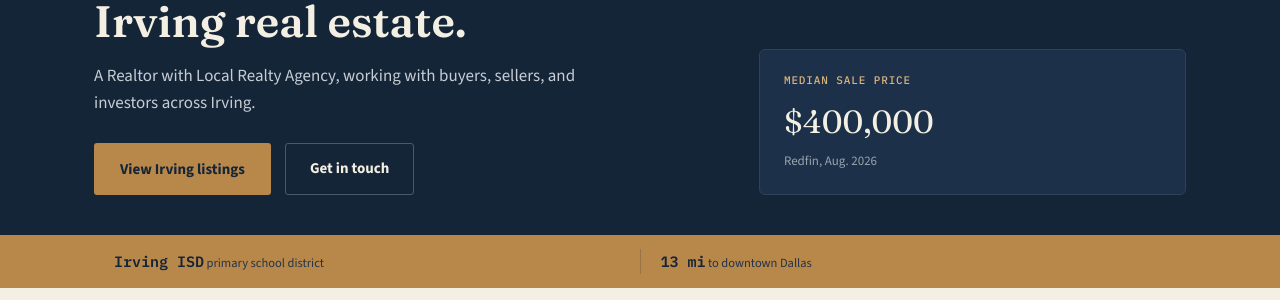
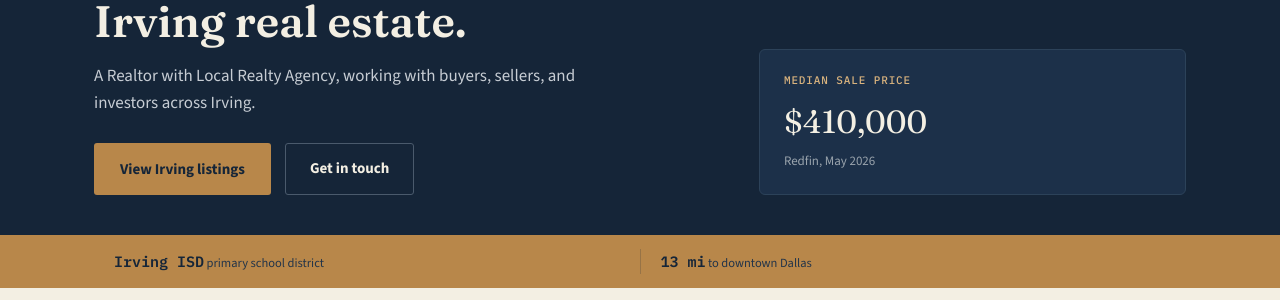
Before and after one commit to nathanielmorales7/deedanddoor, a Jekyll site: the page irving.html, which Jekyll copies as it is, in a window 1280 px wide and 900 px high. Shown: the part 199-499 px from the top of the window. Built offline with Jekyll 4.4.1, drawn with Linux system fonts in a browser that asks for light colours.

Commit message:
Correct median sale price to match real Redfin data (fixes region_type filter bug)

```diff
--- a/irving.html
+++ b/irving.html
@@ -208,8 +208,9 @@
     <div class="hero-fact">
       <div class="label">Median sale price</div>
       <!-- AUTO:PRICE:START -->
-      <div class="val">$400,000</div>
-      <div class="sub">Redfin, Aug. 2026</div>
+      <div class="val">$410,000</div>
+      <div class="sub">Redfin, May 2026</div>
+
       <!-- AUTO:PRICE:END -->
     </div>
   </div>
```
